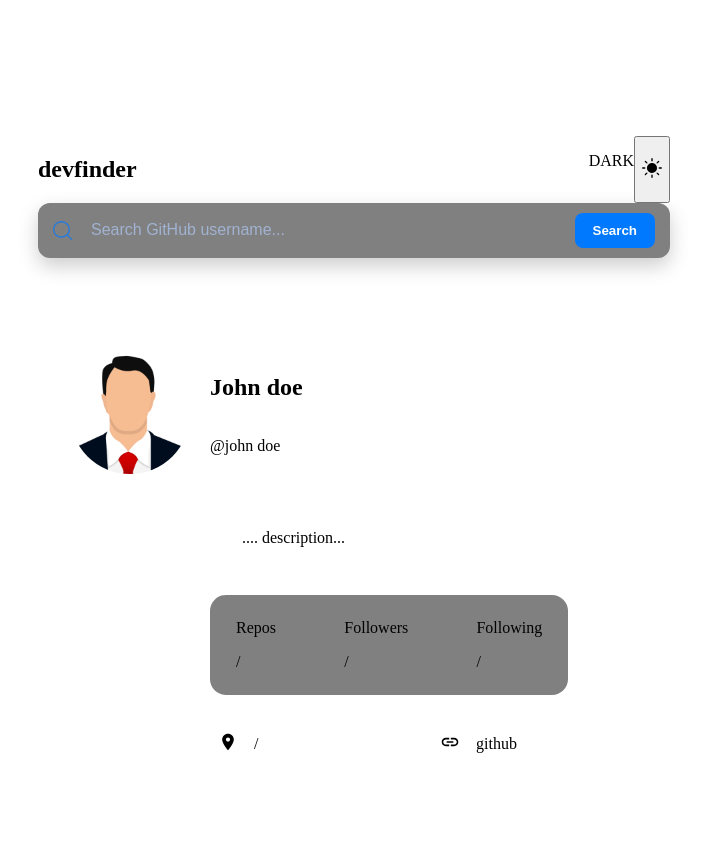
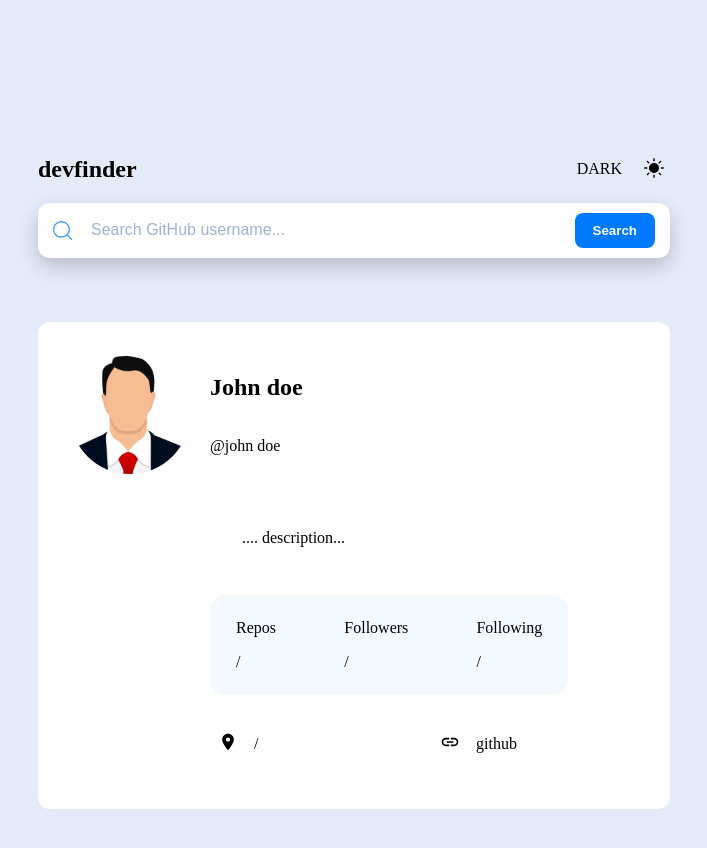
Before and after one commit to corentinnys/GitHub-user-search-app, a website: page index.html in a window 1280 px wide. Both pictures are taken after a click on the button "Toggle theme". Shown: the whole page, without its empty margins (286-993 px from the left). Drawn offline with nearby package versions, Linux system fonts and the light colour scheme.

Commit message:
correction css html

```diff
--- a/scripts/request.js
+++ b/scripts/request.js
@@ -53,7 +53,7 @@ $('.theme-button').click(function (e){
         $('body').removeClass('light-mode').addClass('dark-mode')
         $('.header-title').css('color','white');
         $('.user-card').css('background-color','#1e2a47');
-        $('.stats-container').css('background','black');
+        $('.stats-container').css('background','#141C2F');
         $('.stat-item').css('color','white');
         $('.icon').removeClass('icon-dark').addClass('icon-light');
         $('.search-bar').removeClass('search-bar-light').addClass('search-bar-dark');
@@ -66,8 +66,8 @@ $('.theme-button').click(function (e){
         $(this).attr('data-theme','black')
         $('body').removeClass('dark-mode').addClass('light-mode')
         $('.header-title').css('color','black');
-        $('.user-card').css('background-color','white');
-        $('.stats-container').css('background','gray');
+        $('.user-card').css('background-color','#FEFEFE');
+        $('.stats-container').css('background','#F3F9FF');
         $('.stat-item').css('color','black');
         $('.icon').removeClass('icon-light').addClass('icon-dark');
         $('.search-bar').removeClass('search-bar-dark').addClass('search-bar-light');
--- a/scss/main.scss
+++ b/scss/main.scss
@@ -1,3 +1,22 @@
+body{
+  background: #141C2F;
+}
+.theme-button{
+  background-color: transparent;
+  border: none;
+  cursor: pointer;
+}
+.theme-switcher{
+  display: flex;
+  align-items: center;
+  gap: 1rem;
+}
+.dark-mode{
+  background: #141C2F;
+}
+.light-mode{
+  background-color: #E5EAF9;
+}
 .container{
   width: 50%;
   margin: 0 auto;
@@ -28,12 +47,12 @@ header div h1{
 
 .search-bar-light {
 
-  background-color: gray;
+  background-color: #FEFEFE;
 
 }
 .search-bar-dark{
 
-  background-color: #1e2a47;
+  background-color: #1F2A48;
 
 }
 
@@ -79,7 +98,7 @@ header div h1{
 }
 /*# sourceMappingURL=main.css.map */
 .user-card{
-  background-color: #1e2a47;
+  background-color: #1F2A48;
   padding: 2rem;
   border-radius: 12px;
 }
@@ -116,7 +135,7 @@ header div h1{
   display: flex;
   gap: 2rem;
   color: white;
-  background-color: #083cf1;
+  background-color: #141C2F;
   justify-content: space-around;
   padding: .5rem;
   margin-bottom:1rem;
```
Also changed, not shown: css/main.css, 1 other file.
